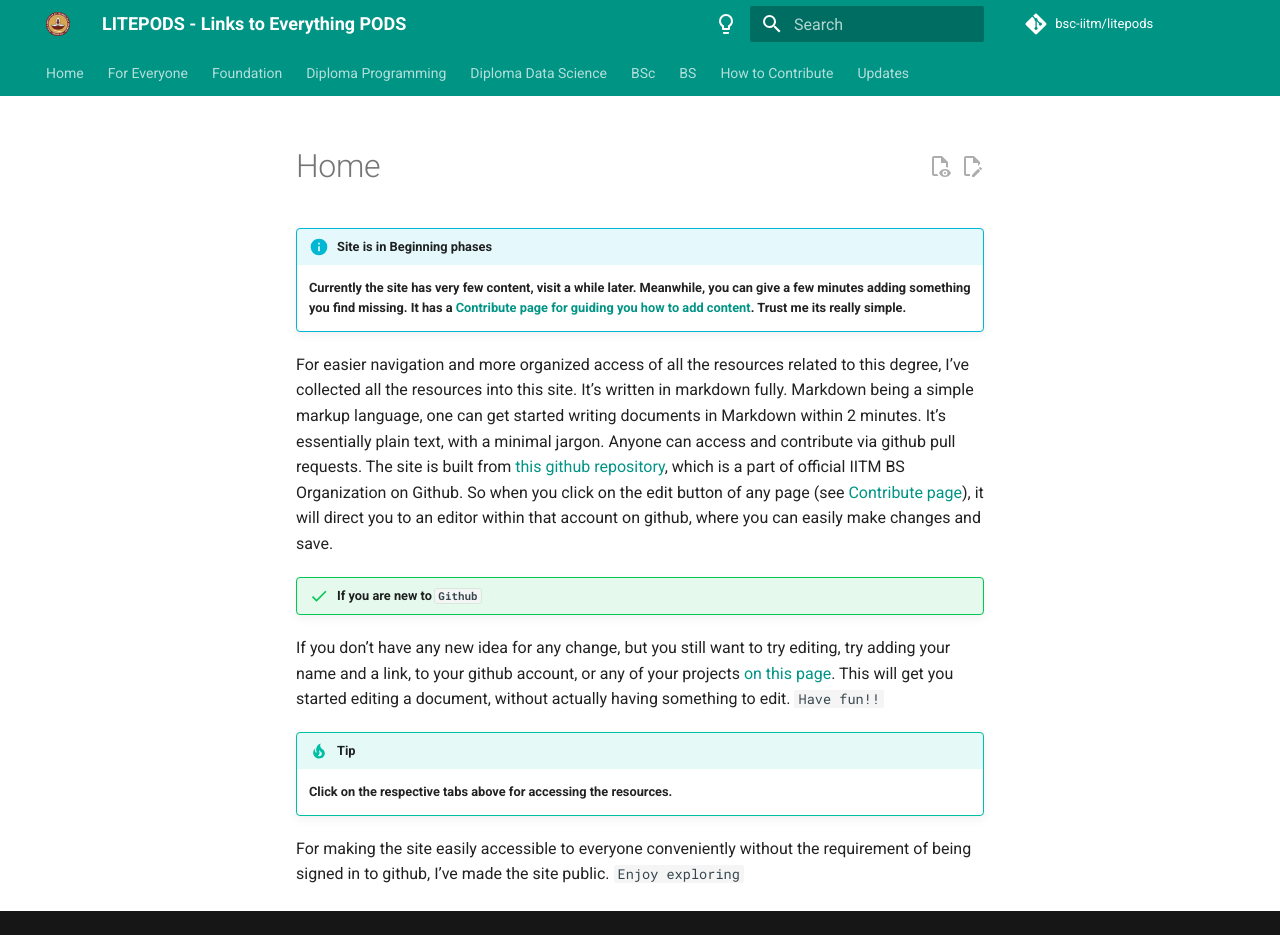
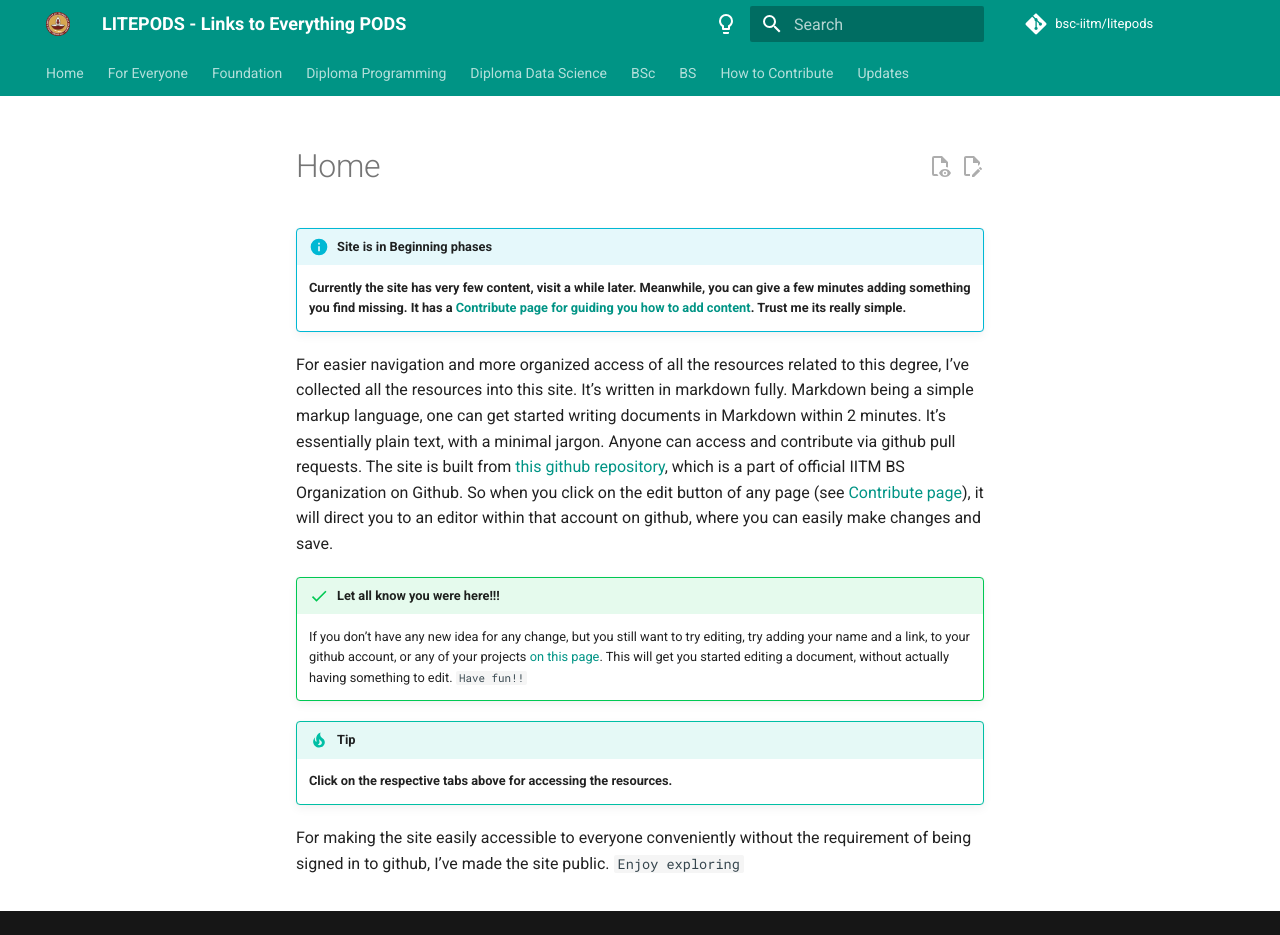
Before and after one commit to bsc-iitm/litepods, an MkDocs documentation site: the page built from docs/index.md, in a window 1280 px wide and 935 px high. Built offline with MkDocs 1.6.1 and Material for MkDocs 9.7.7, drawn with Linux system fonts in a browser that asks for light colours; comment, search, counter and statistics services are not loaded.

Commit message:
fixed some problems

```diff
--- a/docs/index.md
+++ b/docs/index.md
@@ -3,8 +3,8 @@
 
 For easier navigation and more organized access of all the resources related to this degree, I've collected all the resources into this site. It's written in markdown fully. Markdown being a simple markup language, one can get started writing documents in Markdown within 2 minutes. It's essentially plain text, with a minimal jargon. Anyone can access and contribute via github pull requests. The site is built from [this github repository](https://github.com/bsc-iitm/litepods), which is a part of official IITM BS Organization on Github. So when you click on the edit button of any page (see [Contribute page](contribute)), it will direct you to an editor within that account on github, where you can easily make changes and save.
 
-!!! success "If you are new to `Github`"
-   If you don't have any new idea for any change, but you still want to try editing, try adding your name and a link, to your github account, or any of your projects [on this page](contribute/we-are-the-contributors.md). This will get you started editing a document, without actually having something to edit. `Have fun!!`
+!!! success "Let all know you were here!!!"
+    If you don't have any new idea for any change, but you still want to try editing, try adding your name and a link, to your github account, or any of your projects [on this page](contribute/marking-my-presence.md). This will get you started editing a document, without actually having something to edit. `Have fun!!`
 
 !!! Tip
     **Click on the respective tabs above for accessing the resources.**
```
